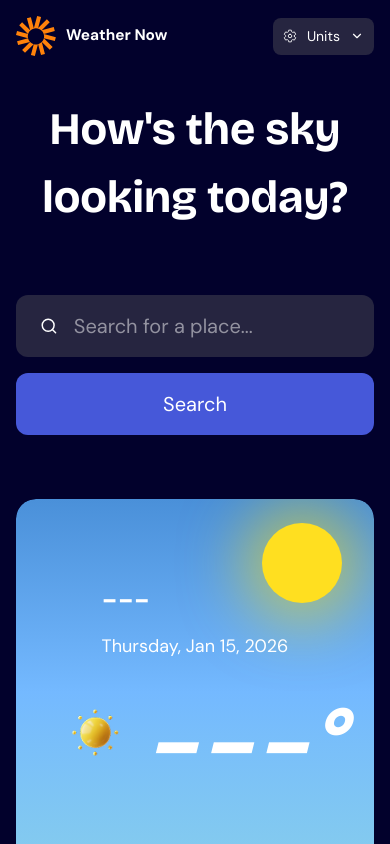
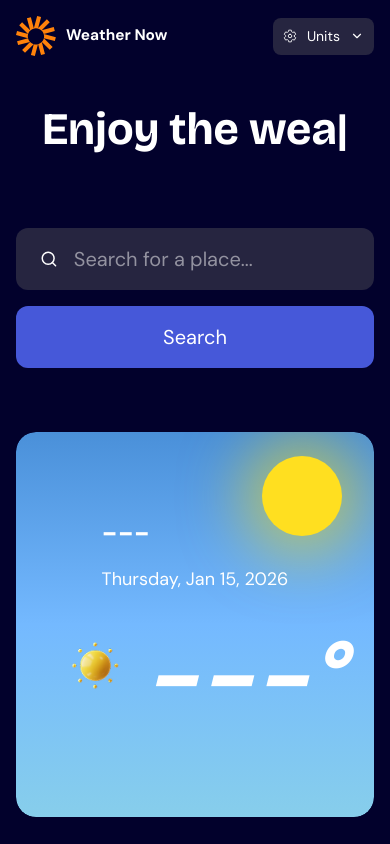
Before and after one commit to Gentlecoder1/WeatherApp, a React (Vite) app: page / in a window 390 px wide. Shown: the top 844 px of the page. Built offline with nearby package versions, Linux system fonts and the light colour scheme.

Commit message:
feat: integrate ReactTyped for dynamic greeting in Body component; update styles for responsiveness

```diff
--- a/src/components/Body.tsx
+++ b/src/components/Body.tsx
@@ -12,6 +12,7 @@ import { convertTemp } from '../utils/unitConversion';
 // external import
 import { Search } from "lucide-react"
 import { motion } from "framer-motion"
+import { ReactTyped, Typed } from 'react-typed';
 
 interface BodyProps {
   selectedUnits: Record<number, number>;
@@ -66,16 +67,25 @@ const Body = ({ selectedUnits }: BodyProps) => {
     <div className="w-full mx-auto my-10 flex flex-col items-center space-y-16">
         <FadeInUp
             delay={0.1}
-            className="max-w-82.5 sm:max-w-120.5 md:max-w-182.75 text-center"
+            className="max-w-82.5 sm:max-w-120.5 md:max-w-full"
         >
-            <h1 className="grotesque text-[45px] sm:text-[52px] font-bold text-white">How's the sky looking today?</h1>
+            <ReactTyped
+                className='mx-auto text-center grotesque text-[45px] sm:text-[52px] lg:text-7xl font-bold text-white w-full'
+                strings={[
+                    "How's the sky looking today?",
+                    "Enjoy the weather!",
+                ]}
+                typeSpeed={40}
+                backSpeed={50}
+                loop
+            />
         </FadeInUp>
 
         <FadeInUp
             delay={0.2}
             className="w-full mx-auto"
         >
-            <div className="flex flex-col sm:flex-row  gap-4 max-w-164 text-white mx-auto relative">
+            <div className="flex flex-col sm:flex-row gap-4 max-w-164 text-white mx-auto relative">
 
                 {/* location input */}
                 <div className="bg-[#262540] w-full sm:max-w-131.5 rounded-xl flex items-center py-4 px-6 mx-auto gap-4">
```
